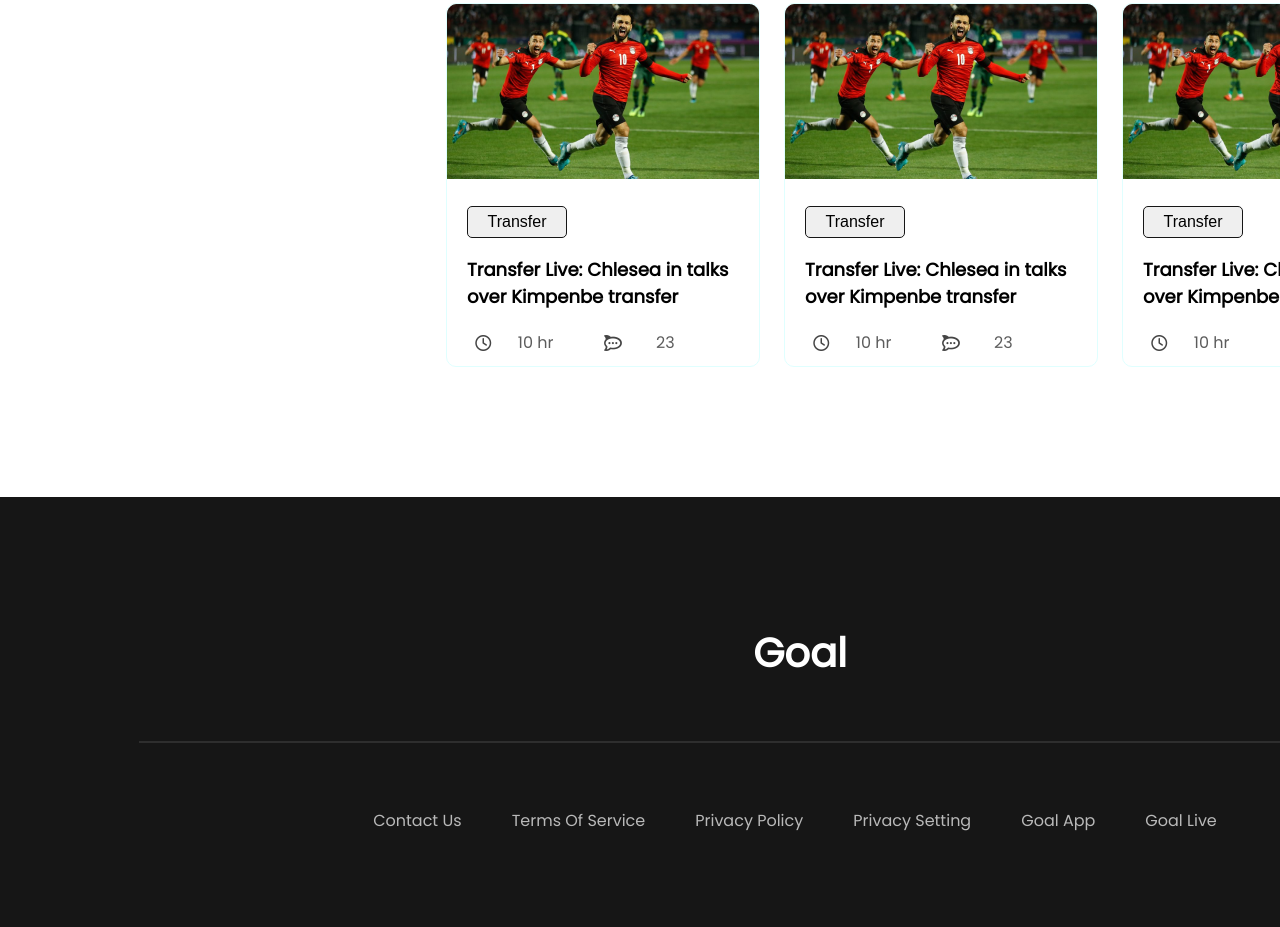
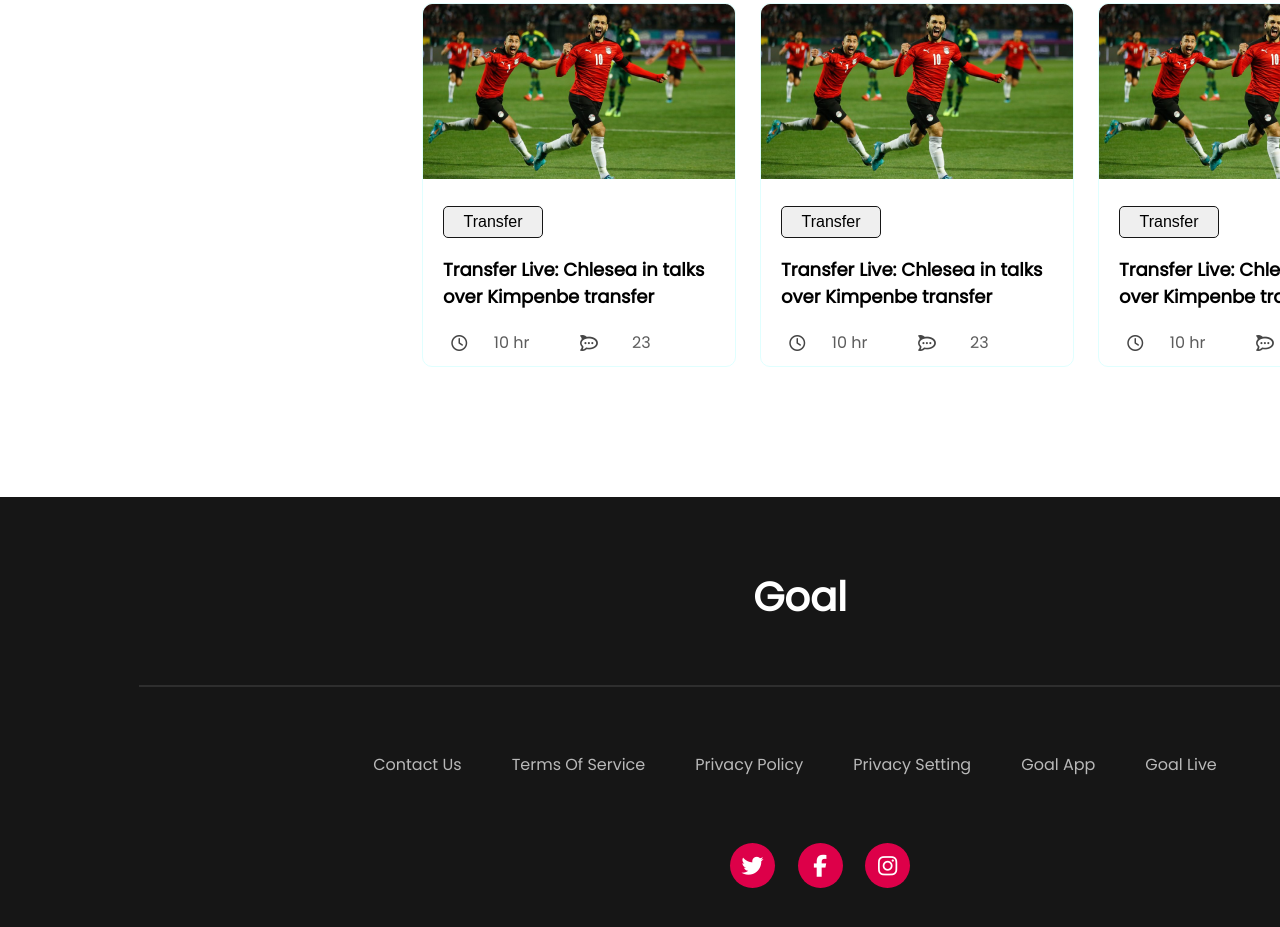
Before and after one commit to DevSrabon/world-cup, a plain HTML site: page index.html in a window 1280 px wide. Shown: the part 1211-2138 px from the top of the page. Drawn offline with Linux system fonts and the light colour scheme.

Commit message:
social-media added

```diff
--- a/index.html
+++ b/index.html
@@ -185,6 +185,11 @@
                 <li><a href="">Goal App</a></li>
                 <li><a href="">Goal Live</a></li>
             </ul>
+            <ul class="social">
+                <li><a href="https://www.instagram.com" target="_blank"><i class="fa-brands fa-instagram"></i></a></li>
+                <li><a href="https://www.facebook.com" target="_blank"><i class="fa-brands fa-facebook-f"></i></a></li>
+                <li><a href="https://twitter.com" target="_blank"><i class="fa-brands fa-twitter"></i></a></li>
+            </ul>
         </div>
     </footer>
     <!-- ----------------------footer-ended------------------ -->
--- a/styles/style.css
+++ b/styles/style.css
@@ -216,9 +216,7 @@ aside > ul > li{
     .blog-content{
         display: grid;
         grid-template-columns: repeat(2, 1fr);
-        margin-left: 140px;
-        margin-right: 140px;
-        gap: 24px;
+        margin-right: 95px;
 
     }
     aside{
@@ -338,3 +336,27 @@ hr{
     padding-left: 0;
     margin-right: 50px;
 }
+.inner-footer > .social{
+    width: 180px;
+    display: flex;
+    flex-direction: row-reverse;
+    justify-content: space-between;
+    align-content: center;
+    margin-top: 50px;
+}
+.social > li{
+    list-style: none;
+}
+
+.social > li > a{
+    display: flex;
+    align-items: center;
+    justify-content: center;
+    color: #ffffff;
+    text-decoration: none;
+    font-size: 22px;
+    background-color: #DD0049;
+    width: 45px;
+    height: 45px;
+    border-radius: 50%;
+}
```
Also changed, not shown: match.html (+5 -0 lines).
